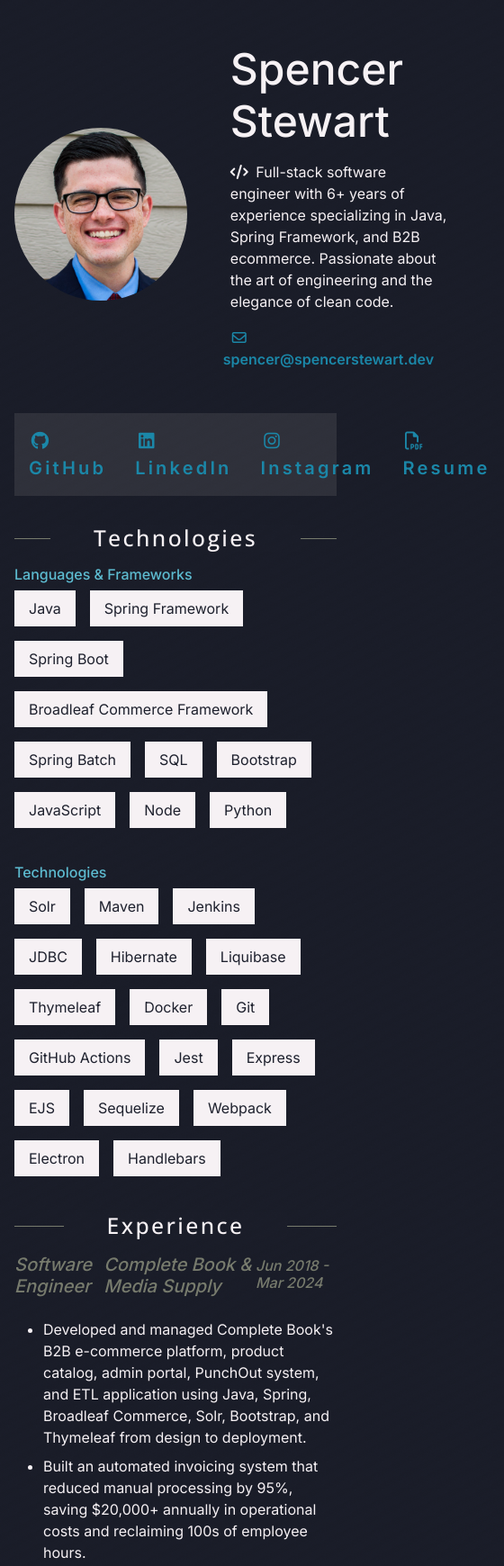
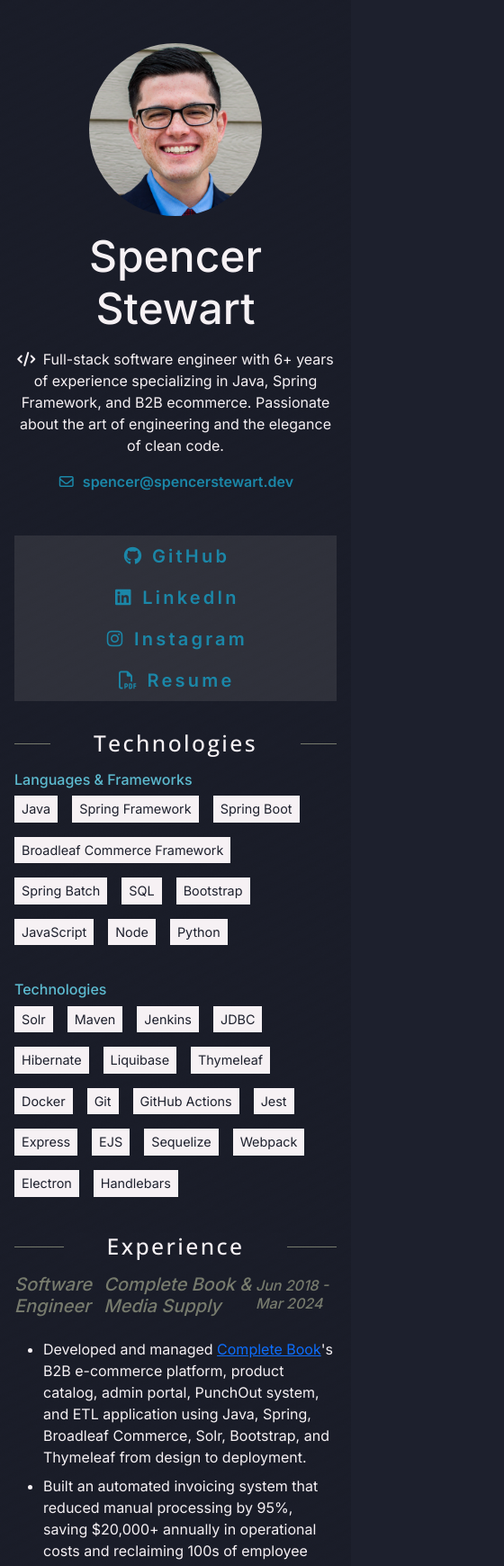
Before and after one commit to spencerjstewart/resume, a website: page index.html in a window 390 px wide. Shown: the top 1740 px of the page at 90% size, 560 px wide, since content can reach past the window. Drawn offline with nearby package versions, Linux system fonts and the light colour scheme.

Commit message:
style: adjust header and navbar as screen width shrinks and add link to completebook.com

```diff
--- a/css/main.css
+++ b/css/main.css
@@ -139,8 +139,7 @@ a.navigation__link {
 }
 
 /* Technologies */
-.tech-stack h3,
-.project-card h3 {
+.tech-stack h3 {
     margin-bottom: 1rem;
 }
 
@@ -284,3 +283,40 @@ a.navigation__link {
 .project-card__tech-stack-wrapper {
     margin-top: auto;
 }
+
+@media screen and (max-width: 660px) {
+    .main-header {
+        flex-direction: column;
+        align-items: center;
+        text-align: center;
+    }
+
+    .main-header__portrait {
+        margin-bottom: 1rem;
+    }
+
+    .main-header-info {
+        margin-left: 0;
+    }
+
+    .main-header-info__email-link {
+        left: 0;
+    }
+}
+
+@media screen and (max-width: 660px) {
+    .navigation__list {
+        flex-direction: column;
+        align-items: center;
+    }
+
+    .navigation__item {
+        padding: 0.5rem;
+        text-align: center;
+    }
+
+    .tech-stack-category li {
+        padding: 0.25rem 0.5rem;
+        font-size: 0.9rem;
+    }
+}
--- a/index.html
+++ b/index.html
@@ -171,10 +171,13 @@
             <section class="experience-item-details experience-item__details">
               <ul class="experience-item-details__list">
                 <li class="experience-item-details__list-item">
-                  Developed and managed Complete Book's B2B e-commerce platform,
-                  product catalog, admin portal, PunchOut system, and ETL
-                  application using Java, Spring, Broadleaf Commerce, Solr,
-                  Bootstrap, and Thymeleaf from design to deployment.
+                  Developed and managed
+                  <a href="https://completebook.com" target="_blank"
+                    >Complete Book</a
+                  >'s B2B e-commerce platform, product catalog, admin portal,
+                  PunchOut system, and ETL application using Java, Spring,
+                  Broadleaf Commerce, Solr, Bootstrap, and Thymeleaf from design
+                  to deployment.
                 </li>
                 <li class="experience-item-details__list-item">
                   Built an automated invoicing system that reduced manual
```
